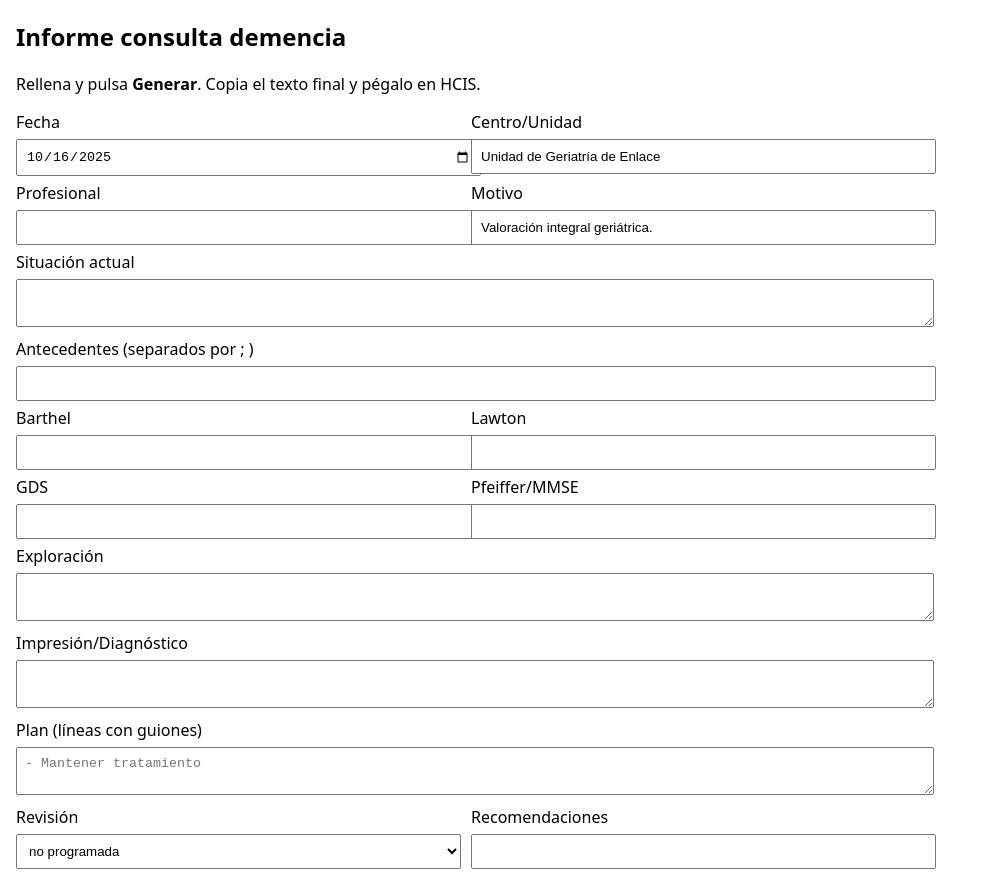
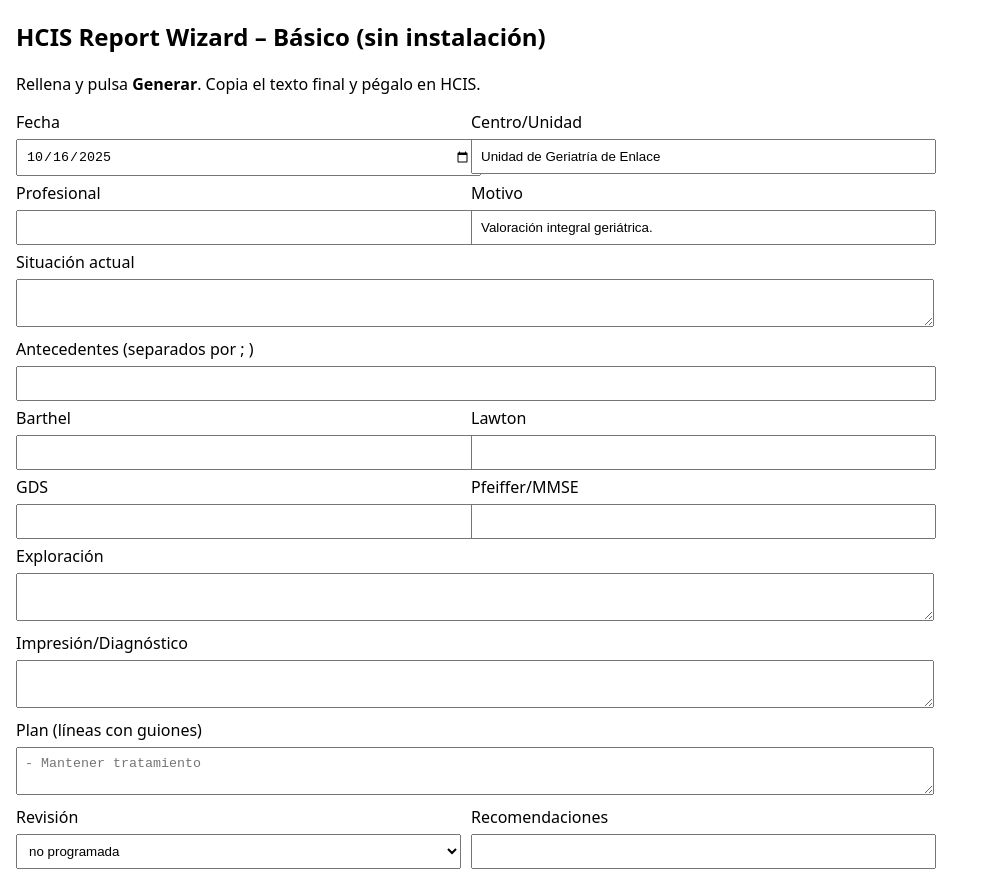
Before and after one commit to francescageriatra/hcis-report-wizard, a plain HTML site: page index.html in a window 1280 px wide. Shown: the top 878 px of the page, without its empty margins (0-983 px from the left). Drawn offline with Linux system fonts and the light colour scheme.

Commit message:
Update index.html

```diff
--- a/index.html
+++ b/index.html
@@ -1,10 +1,10 @@
 <!DOCTYPE html><html lang="es"><meta charset="utf-8">
-<title>Informe consulta demencia</title><meta name="viewport" content="width=device-width,initial-scale=1">
+<title>HCIS Report Wizard – Básico</title><meta name="viewport" content="width=device-width,initial-scale=1">
 <style>body{font-family:system-ui,Segoe UI,Roboto,Arial;margin:16px;max-width:900px}
 textarea,input,select{width:100%;padding:8px;margin:6px 0}.row{display:grid;grid-template-columns:1fr 1fr;gap:10px}
 .btn{padding:8px 12px;margin-right:6px}#out{white-space:pre-wrap;border:1px solid #ccc;padding:10px;min-height:160px}
 </style>
-<h2>Informe consulta demencia</h2>
+<h2>HCIS Report Wizard – Básico (sin instalación)</h2>
 <p>Rellena y pulsa <b>Generar</b>. Copia el texto final y pégalo en HCIS.</p>
 <div class="row"><div><label>Fecha <input id="fecha" type="date"></label></div>
 <div><label>Centro/Unidad <input id="centro" value="Unidad de Geriatría de Enlace"></label></div></div>
```
